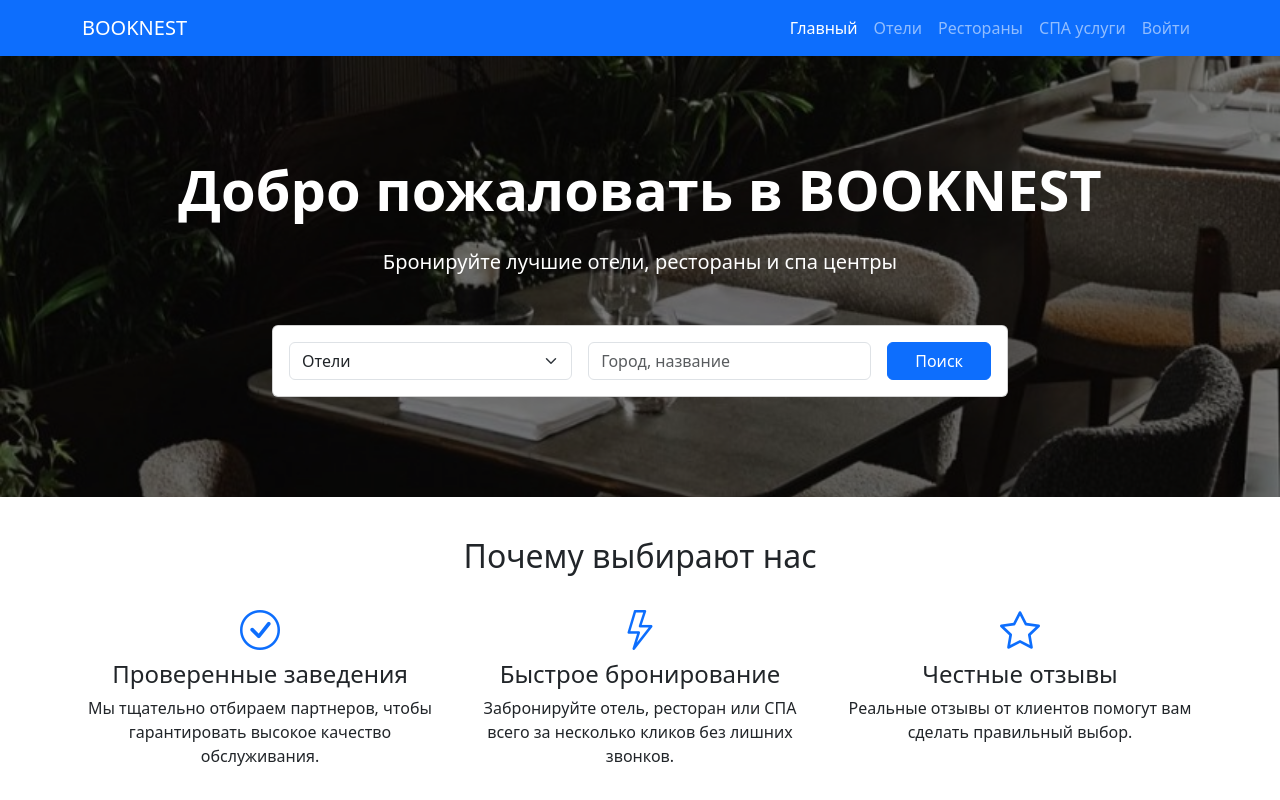
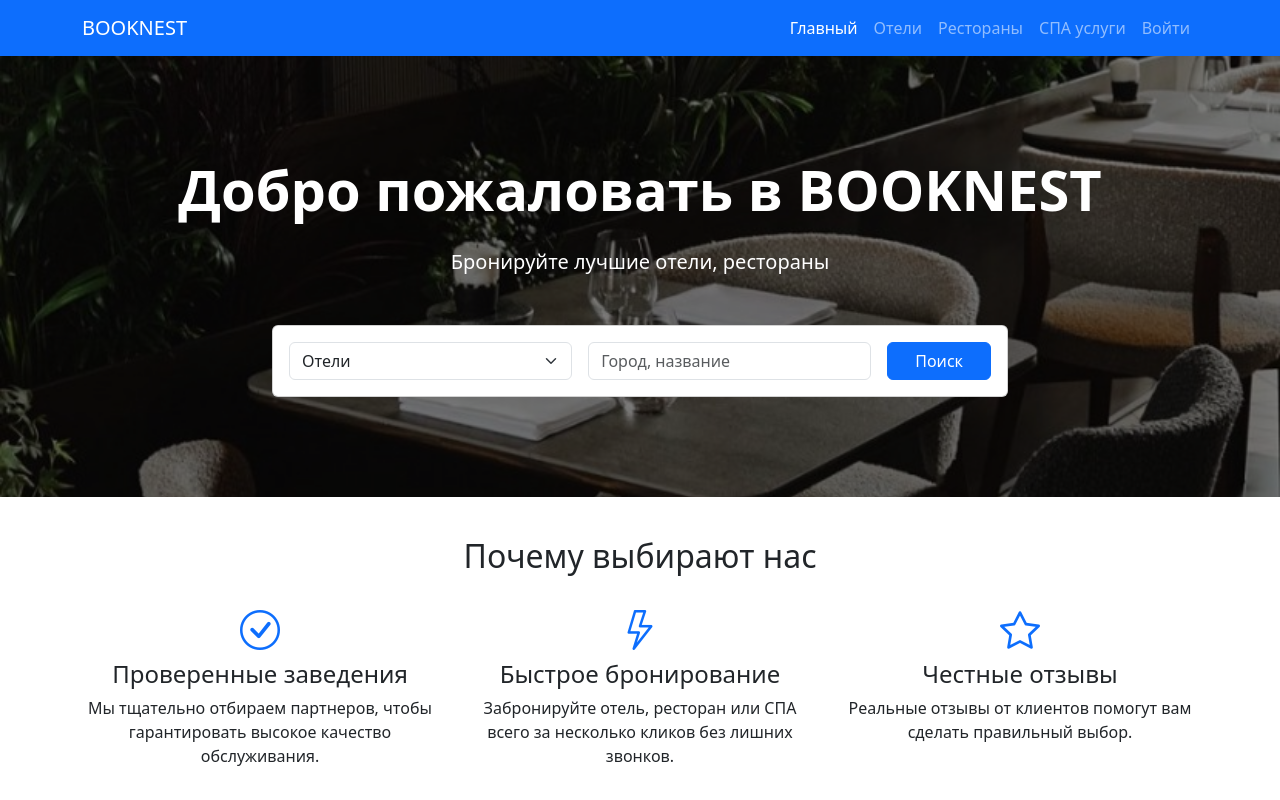
Before and after one commit to KAmantaeva/my-website, a website: page index.html in a window 1280 px wide. Shown: the top 800 px of the page. Drawn offline with nearby package versions, Linux system fonts and the light colour scheme.

Commit message:
Update index.html

```diff
--- a/index.html
+++ b/index.html
@@ -84,7 +84,7 @@
   <section class="hero-section text-center">
     <div class="container">
       <h1 class="display-4 fw-bold mb-4">Добро пожаловать в BOOKNEST</h1>
-      <p class="lead mb-5">Бронируйте лучшие отели, рестораны и спа центры</p>
+      <p class="lead mb-5">Бронируйте лучшие отели, рестораны</p>
       <div class="row justify-content-center">
         <div class="col-md-8">
           <div class="card">
```
